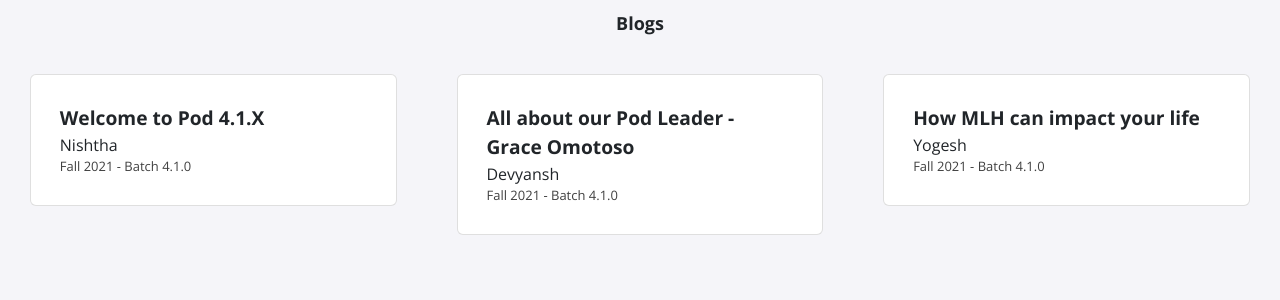
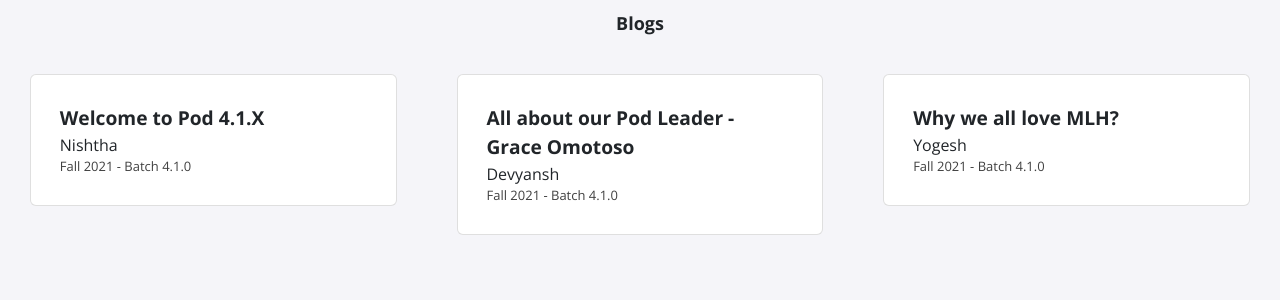
Before and after one commit to MLH-Fellowship/pod-4.1.0-portfolio, a Jekyll site: the page built from index.html, in a window 1280 px wide. Shown: the part 1007-1307 px from the top of the page. Built offline with Jekyll 4.4.1, drawn with Linux system fonts in a browser that asks for light colours; nearby versions of some CDN libraries.

Commit message:
Added blogs section in UI

```diff
--- a/_data/blogs.yml
+++ b/_data/blogs.yml
@@ -8,7 +8,7 @@
   date: Fall 2021 - Batch 4.1.0
   blog-name: blog
 
-- topic: How MLH can impact your life
+- topic: Why we all love MLH?
   author: Yogesh
   date: Fall 2021 - Batch 4.1.0
   blog-name: blog
```
